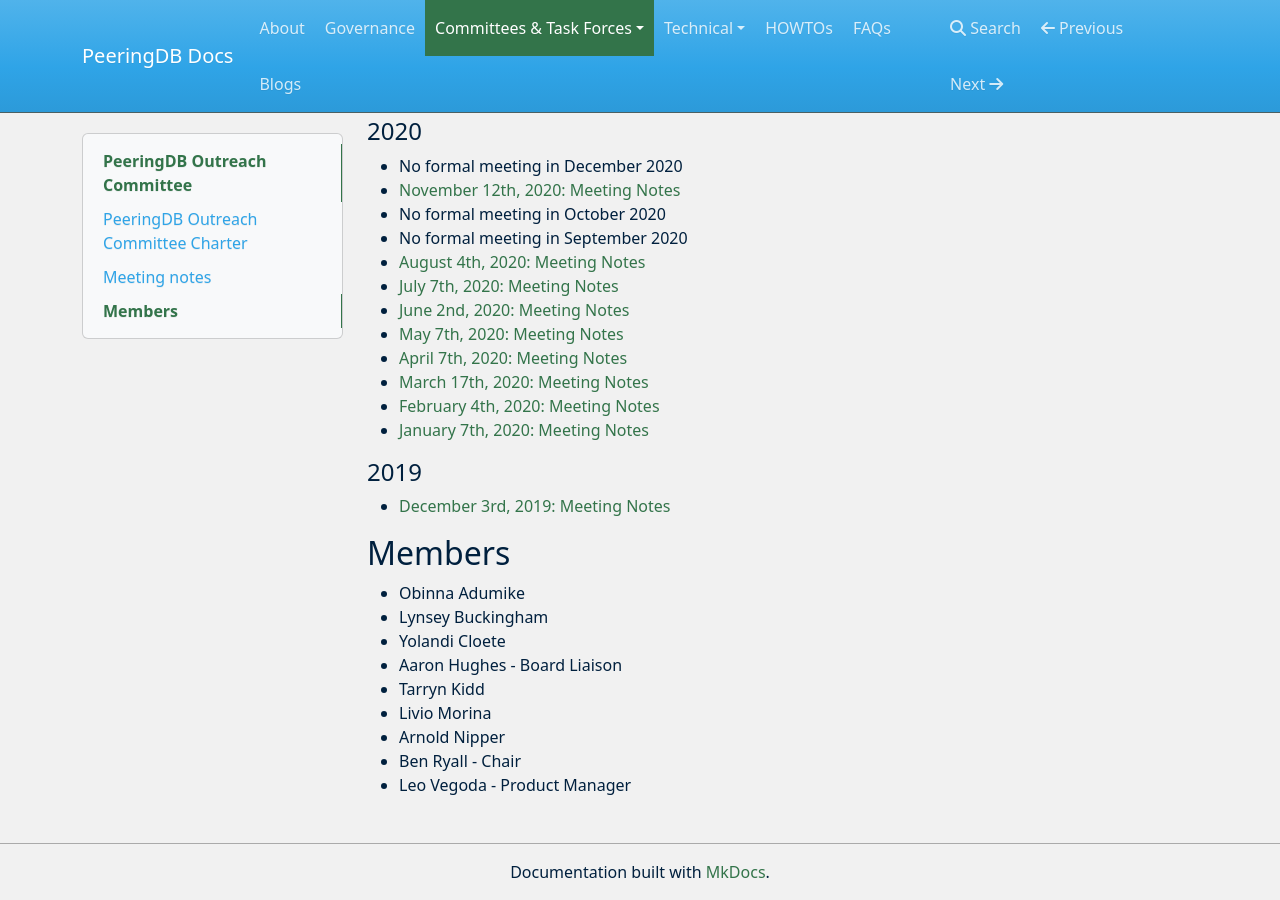
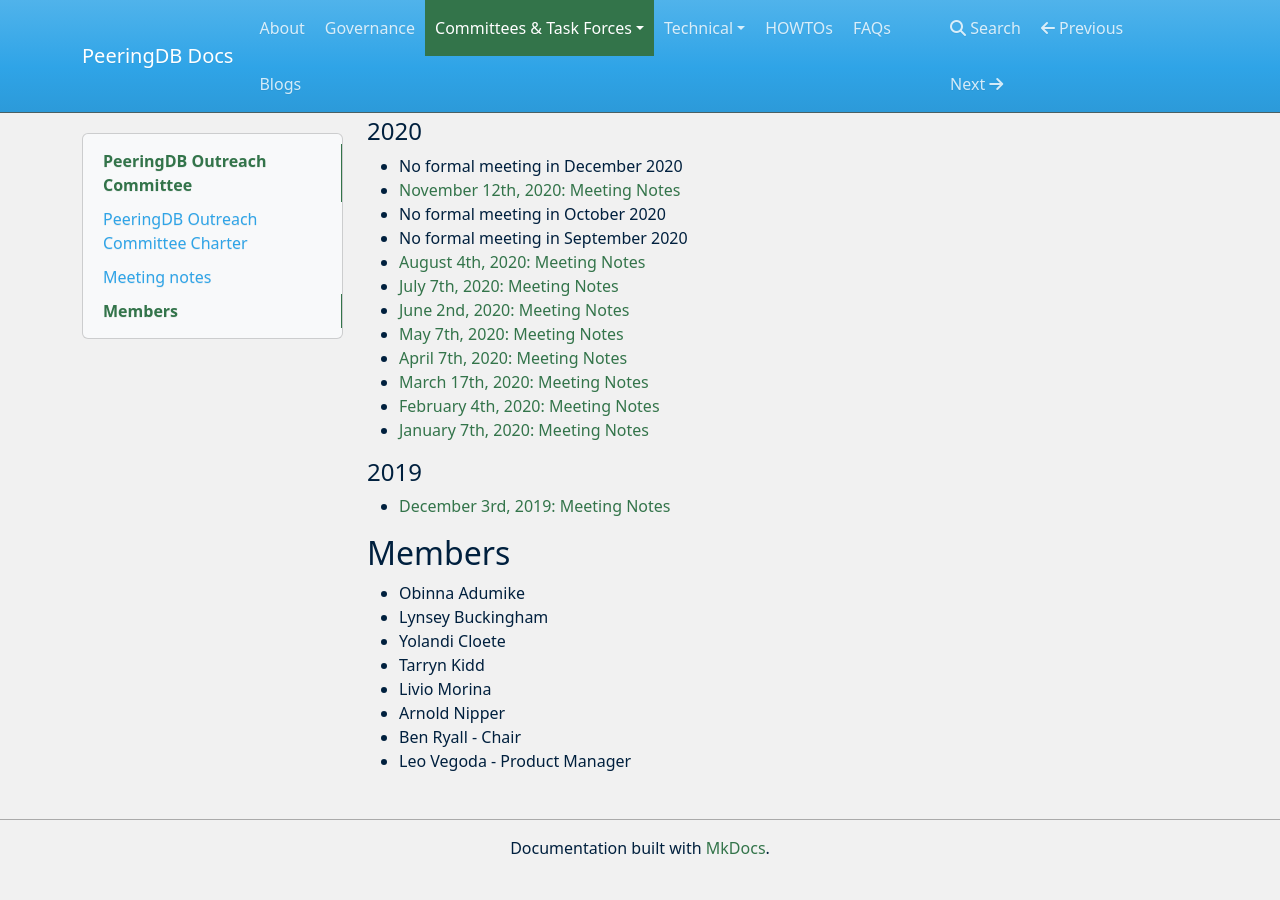
Before and after one commit to peeringdb/docs, an MkDocs documentation site: the page built from docs/committee/outreach/index.md, in a window 1280 px wide and 900 px high, scrolled down 2601 px. Built offline with MkDocs 1.6.1, drawn with Linux system fonts in a browser that asks for light colours; nearby versions of some CDN libraries; after the commit the page ends 3477 px from its top, so only the background shows below that.

Commit message:
rm board change cruft

```diff
--- a/docs/committee/outreach/index.md
+++ b/docs/committee/outreach/index.md
@@ -83,7 +83,6 @@
 - Obinna Adumike
 - Lynsey Buckingham
 - Yolandi Cloete
-- Aaron Hughes - Board Liaison
 - Tarryn Kidd
 - Livio Morina
 - Arnold Nipper
```
Also changed, not shown: docs/committee/product/index.md (+0 -1 lines).
